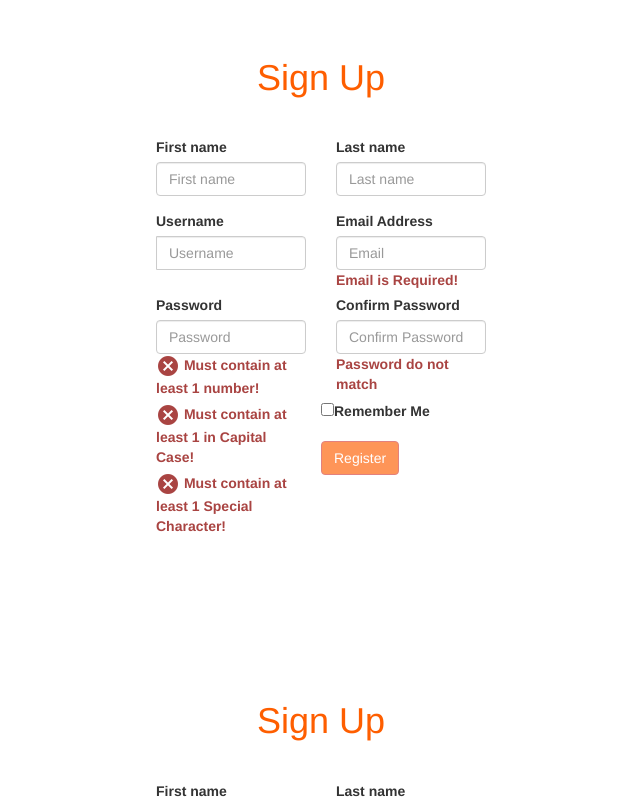
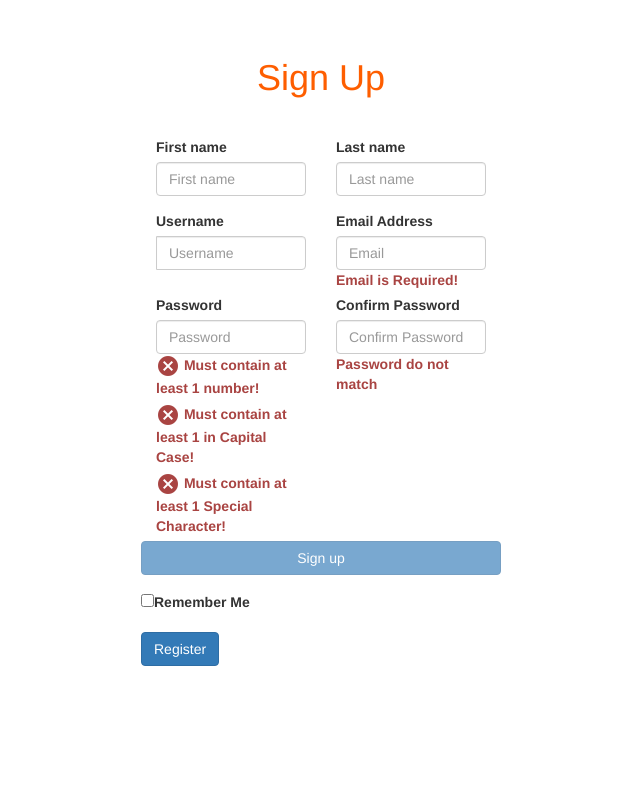
Before and after one commit to JasonPob/Project1Login, an Angular app: page /signup in a window 1280 px wide. Shown: the part 780-1580 px from the top of the page, without its empty margins (334-974 px from the left). Built offline with nearby package versions, Linux system fonts and the light colour scheme.

Commit message:
added JWT auth

```diff
--- /dev/null
+++ b/src/app/_helpers/error.interceptor.ts
@@ -0,0 +1,24 @@
+import { Injectable } from '@angular/core';
+import { HttpRequest, HttpHandler, HttpEvent, HttpInterceptor } from '@angular/common/http';
+import { Observable, throwError } from 'rxjs';
+import { catchError } from 'rxjs/operators';
+
+import { AuthenticationService } from '../_services';
+
+@Injectable()
+export class ErrorInterceptor implements HttpInterceptor {
+    constructor(private authenticationService: AuthenticationService) {}
+
+    intercept(request: HttpRequest<any>, next: HttpHandler): Observable<HttpEvent<any>> {
+        return next.handle(request).pipe(catchError(err => {
+            if (err.status === 401) {
+                // auto logout if 401 response returned from api
+                this.authenticationService.logout();
+                location.reload(true);
+            }
+
+            const error = err.error.message || err.statusText;
+            return throwError(error);
+        }))
+    }
+}
--- /dev/null
+++ b/src/app/_helpers/index.ts
@@ -0,0 +1,2 @@
+export * from './error.interceptor';
+export * from './jwt.interceptor';
--- /dev/null
+++ b/src/app/_helpers/jwt.interceptor.ts
@@ -0,0 +1,20 @@
+import { Injectable } from '@angular/core';
+import { HttpRequest, HttpHandler, HttpEvent, HttpInterceptor } from '@angular/common/http';
+import { Observable } from 'rxjs';
+
+@Injectable()
+export class JwtInterceptor implements HttpInterceptor {
+    intercept(request: HttpRequest<any>, next: HttpHandler): Observable<HttpEvent<any>> {
+        // add authorization header with jwt token if available
+        let currentUser = JSON.parse(localStorage.getItem('currentUser'));
+        if (currentUser && currentUser.token) {
+            request = request.clone({
+                setHeaders: {
+                    Authorization: `Bearer ${currentUser.token}`
+                }
+            });
+        }
+
+        return next.handle(request);
+    }
+}
--- a/src/app/app.module.ts
+++ b/src/app/app.module.ts
@@ -1,7 +1,7 @@
 import { BrowserModule } from '@angular/platform-browser';
 import { NgModule } from '@angular/core';
 import {FormsModule,ReactiveFormsModule} from '@angular/forms';
-import { HttpClientModule } from '@angular/common/http';
+import { HttpClientModule, HTTP_INTERCEPTORS } from '@angular/common/http';
 
 import { AppComponent } from './app.component';
 
@@ -12,6 +12,7 @@ import { AuthGuard } from './_guards';
 import { AlertService } from './_services/alert.service';
 import { routing } from './app.routing';
 // import { AuthComponent } from './auth/auth.component';
+import { JwtInterceptor, ErrorInterceptor } from './_helpers';
 
 @NgModule({
   declarations: [
@@ -32,7 +33,9 @@ import { routing } from './app.routing';
     AuthGuard,
     AlertService,
     AuthenticationService,
-    UserService],
+    UserService,
+    { provide: HTTP_INTERCEPTORS, useClass: JwtInterceptor, multi: true },
+    { provide: HTTP_INTERCEPTORS, useClass: ErrorInterceptor, multi: true },],
   bootstrap: [AppComponent]
 })
 export class AppModule { }
--- a/src/app/signup/signup.component.css
+++ b/src/app/signup/signup.component.css
@@ -15,7 +15,3 @@
 input.ng-invalid.ng-touched {
     border: 1px solid red;
   }
-
-  button{
-    background: #fe5e00;
-}
--- a/src/app/signup/signup.component.html
+++ b/src/app/signup/signup.component.html
@@ -131,7 +131,10 @@
               Password do not match
             </label>
           </div>
-
+          <div class="form-group">
+            <button [disabled]="signupForm.invalid" type="submit" class="btn btn-primary btn-block font-weight-bold">Sign
+              up</button>
+                    </div>
                 </div>
 
 
@@ -148,9 +151,9 @@
                 </div>
                 <button
 
-                class="btn btn-danger"
+                class="btn btn-primary"
                 type="submit"
-                [disabled]="signupForm.invalid"
+
                 >Register</button>
             </form>
         </div>
```
